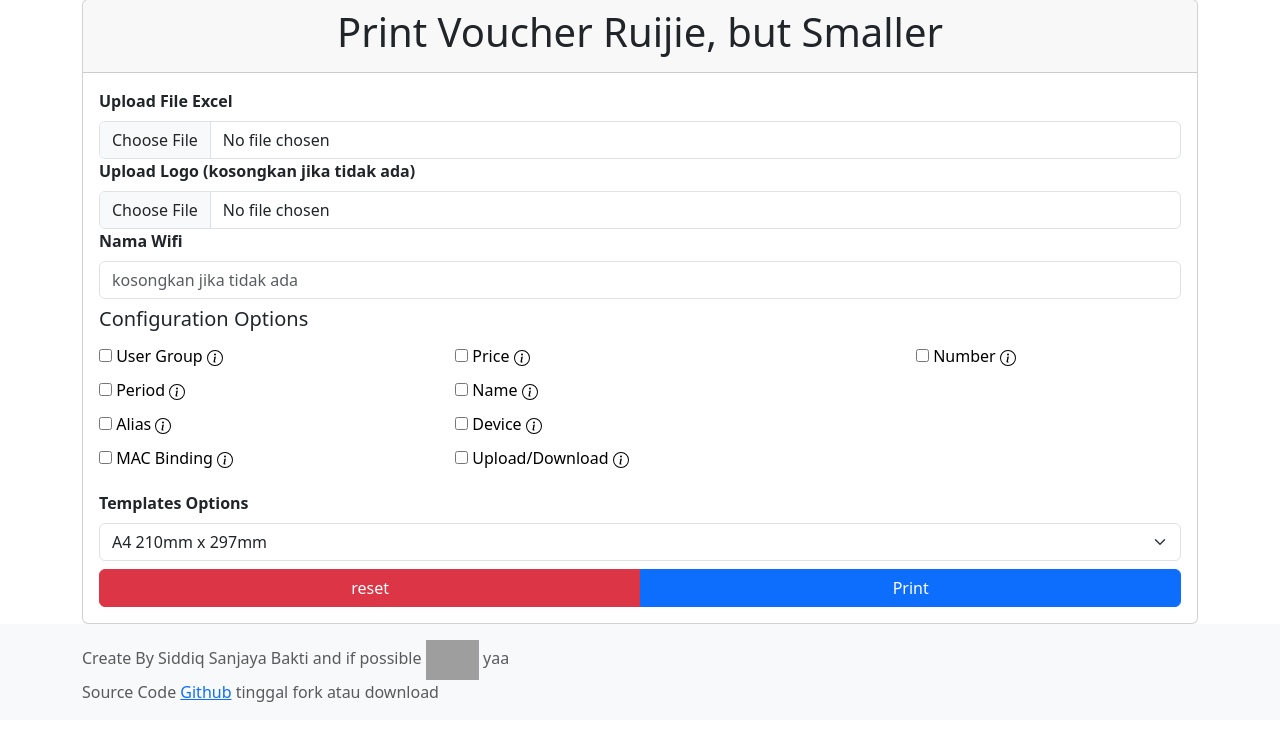
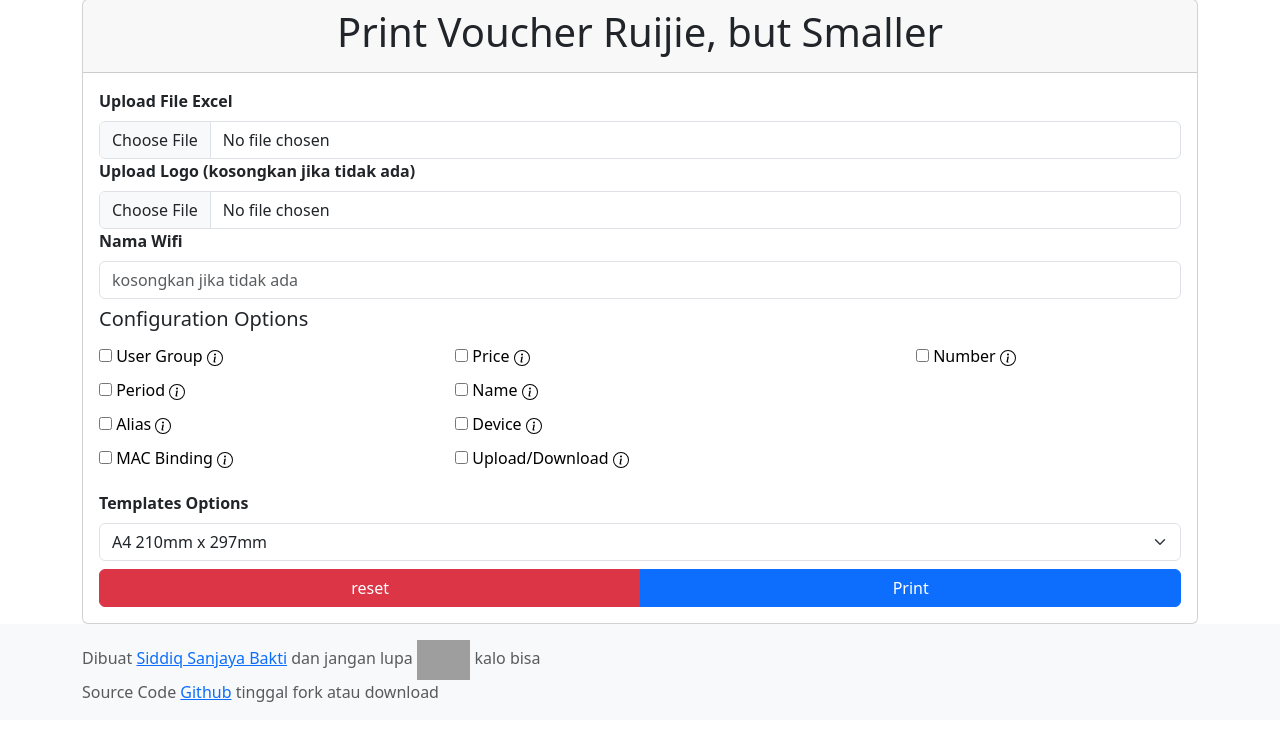
Before and after one commit to sidiqsanjaya/Ruijie_voucher_templates, a Flask app: page / in a window 1280 px wide. Shown: the part 49-800 px from the top of the page. Run offline with Flask 3, Linux system fonts and the light colour scheme; some libraries are stand-ins or nearby versions; grey boxes are pictures that could not be loaded.

Commit message:
Update footer text and add Facebook link
Modified the footer in index.html to include a Facebook profile link for Siddiq Sanjaya Bakti and updated the wording for the Trakteer donation prompt.

```diff
--- a/templates/index.html
+++ b/templates/index.html
@@ -126,7 +126,7 @@
 
     <footer class="footer mt-auto py-3 bg-light">
       <div class="container">
-      <span class="text-muted">Create By Siddiq Sanjaya Bakti and if possible <a href="https://trakteer.id/INAdik/tip" target="_blank"><img id="wse-buttons-preview" src="https://cdn.trakteer.id/images/embed/trbtn-red-1.png?date=18-11-2023" height="40" style="border:0px;height:40px;" alt="Trakteer Saya"></a> yaa</span>
+      <span class="text-muted">Dibuat <a href="https://www.facebook.com/sidiq.sanjaya.INAdik/" target="_blank">Siddiq Sanjaya Bakti</a> dan jangan lupa <a href="https://trakteer.id/INAdik/tip" target="_blank"><img id="wse-buttons-preview" src="https://cdn.trakteer.id/images/embed/trbtn-red-1.png?date=18-11-2023" height="40" style="border:0px;height:40px;" alt="Trakteer Saya"></a> kalo bisa</span>
       <br>
       <span class="text-muted">Source Code <a href="https://github.com/sidiqsanjaya/Ruijie_voucher_templates" target="_blank">Github</a> tinggal fork atau download</span>
       </div>
```
